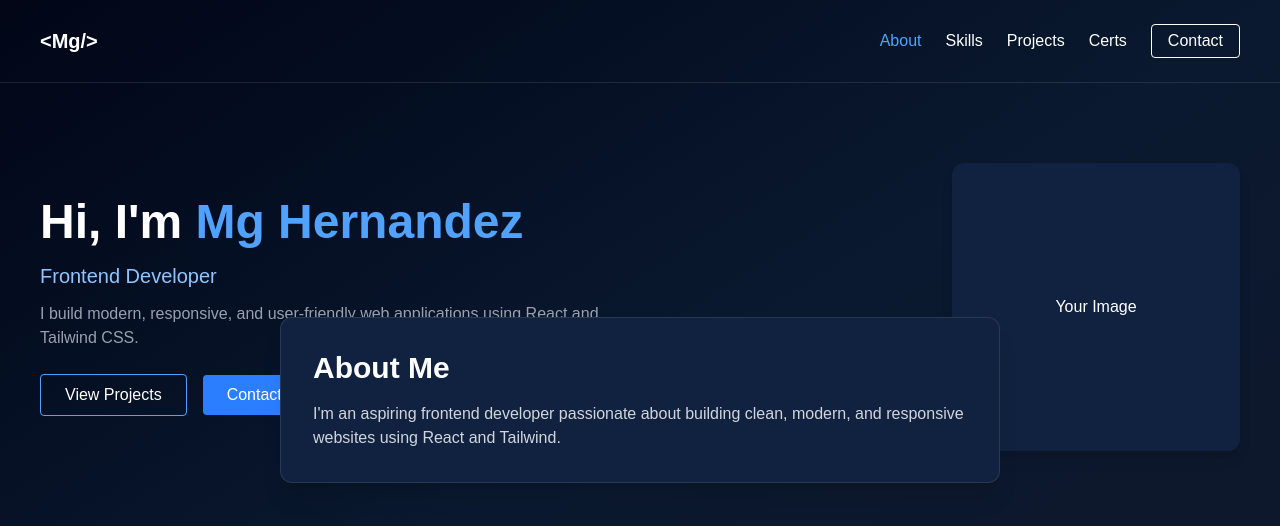
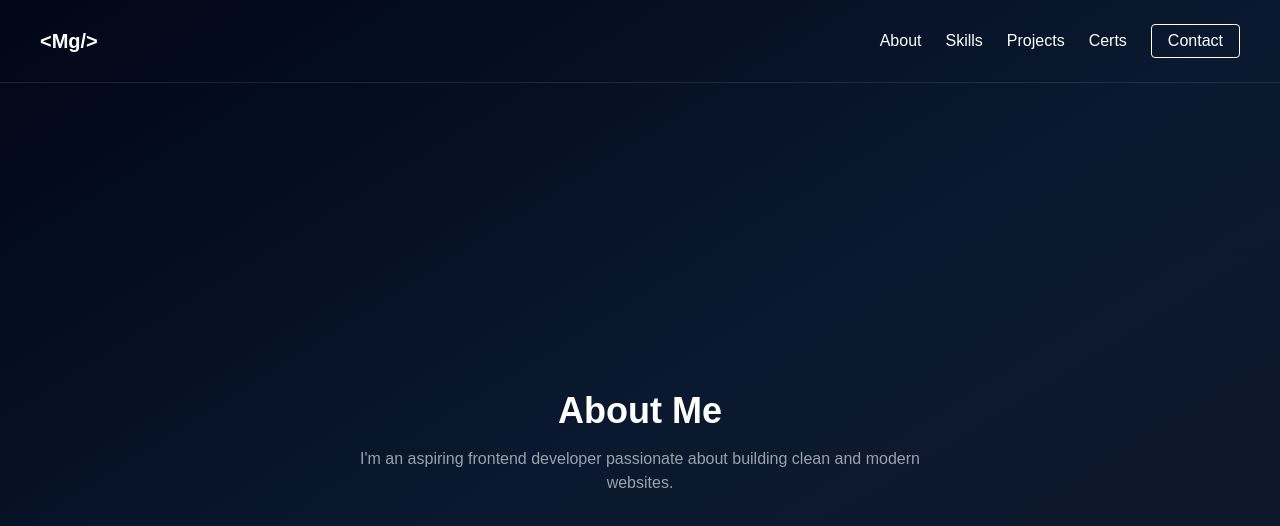
Before and after one commit to mghernandez690-del/portfolio, a Next.js app: page / in a window 1280 px wide. Both pictures are taken after a click on the button "About". Shown: the top 526 px of the page. Built offline with nearby package versions, Linux system fonts and the light colour scheme.

Commit message:
final UI upgrade

```diff
--- a/app/page.tsx
+++ b/app/page.tsx
@@ -9,7 +9,6 @@ export default function Home() {
 
   const fullText = "Frontend Developer";
 
-  // typing effect
   useEffect(() => {
     let i = 0;
     const interval = setInterval(() => {
@@ -22,136 +21,141 @@ export default function Home() {
   }, []);
 
   return (
-    <main className="h-screen overflow-hidden bg-gradient-to-br from-[#020617] via-[#0a192f] to-[#0f172a] text-white">
+    <main className="h-screen bg-gradient-to-br from-[#020617] via-[#0a192f] to-[#0f172a] text-white overflow-hidden">
 
       {/* NAVBAR */}
       <nav className="flex justify-between items-center px-10 py-6 border-b border-white/10">
-        <h1 className="text-xl font-bold">&lt;Mg/&gt;</h1>
+        <h1 className="text-xl font-bold cursor-pointer" onClick={() => setActive("")}>
+          &lt;Mg/&gt;
+        </h1>
 
         <div className="space-x-6 hidden md:flex items-center">
           {["about", "skills", "projects", "certs"].map((item) => (
             <button
               key={item}
               onClick={() => setActive(item)}
-              className={`capitalize transition ${
-                active === item ? "text-blue-400" : "hover:text-blue-300"
-              }`}
+              className="capitalize hover:text-blue-400 transition"
             >
               {item}
             </button>
           ))}
 
-          <button className="border px-4 py-1 rounded hover:bg-white/10 transition">
-            Contact
-          </button>
+          <button className="border px-4 py-1 rounded">Contact</button>
         </div>
       </nav>
 
-      {/* HERO */}
-      <section className="flex flex-col md:flex-row items-center justify-between px-10 py-20">
+      {/* SCREEN SWITCH */}
+      <AnimatePresence mode="wait">
 
+        {/* HERO (default) */}
+        {active === "" && (
+          <motion.section
+            key="hero"
+            initial={{ opacity: 0 }}
+            animate={{ opacity: 1 }}
+            exit={{ opacity: 0 }}
+            className="flex flex-col md:flex-row items-center justify-between px-10 py-20 h-[calc(100vh-80px)]"
+          >
             <div className="max-w-xl">
               <h1 className="text-5xl font-bold mb-4">
                 Hi, I'm <span className="text-blue-400">Mg Hernandez</span>
               </h1>
 
-          <h2 className="text-xl text-blue-300 h-6 mb-4">
-            {text}
-          </h2>
+              <h2 className="text-xl text-blue-300 h-6 mb-4">{text}</h2>
 
               <p className="text-gray-400 mb-6">
-            I build modern, responsive, and user-friendly web applications using
-            React and Tailwind CSS.
+                I build modern, responsive, and user-friendly web applications using React and Tailwind CSS.
               </p>
 
               <div className="space-x-4">
                 <button
                   onClick={() => setActive("projects")}
-              className="px-6 py-2 border border-blue-400 rounded hover:bg-blue-500 hover:shadow-lg transition"
+                  className="px-6 py-2 border border-blue-400 rounded hover:bg-blue-500 transition"
                 >
                   View Projects
                 </button>
 
-            <button className="px-6 py-2 bg-blue-500 rounded hover:shadow-lg transition">
+                <button className="px-6 py-2 bg-blue-500 rounded">
                   Contact Me
                 </button>
               </div>
             </div>
 
-        {/* IMAGE */}
             <div className="mt-10 md:mt-0">
-          <div className="w-72 h-72 bg-[#112240] rounded-xl flex items-center justify-center shadow-lg">
+              <div className="w-72 h-72 bg-[#112240] rounded-xl flex items-center justify-center">
                 Your Image
               </div>
             </div>
-      </section>
-
-      {/* TABS CONTENT (CENTERED DASHBOARD STYLE) */}
-      <div className="absolute inset-0 flex items-center justify-center pointer-events-none">
-
-        <div className="w-full max-w-3xl px-6 pointer-events-auto">
-
-          <AnimatePresence mode="wait">
-            {active && (
-              <motion.div
-                key={active}
-                initial={{ opacity: 0, y: 40 }}
-                animate={{ opacity: 1, y: 0 }}
-                exit={{ opacity: 0, y: -40 }}
-                transition={{ duration: 0.4 }}
-                className="bg-[#112240] p-8 rounded-xl shadow-xl backdrop-blur-md border border-white/10"
-              >
-
-                {active === "about" && (
-                  <>
-                    <h2 className="text-3xl font-bold mb-4">About Me</h2>
-                    <p className="text-gray-300">
-                      I'm an aspiring frontend developer passionate about building
-                      clean, modern, and responsive websites using React and Tailwind.
-                    </p>
-                  </>
+          </motion.section>
         )}
 
+        {/* ABOUT */}
+        {active === "about" && (
+          <motion.section
+            key="about"
+            initial={{ opacity: 0, x: 100 }}
+            animate={{ opacity: 1, x: 0 }}
+            exit={{ opacity: 0, x: -100 }}
+            className="h-[calc(100vh-80px)] flex items-center justify-center"
+          >
+            <div className="max-w-xl text-center">
+              <h2 className="text-4xl font-bold mb-4">About Me</h2>
+              <p className="text-gray-400">
+                I'm an aspiring frontend developer passionate about building clean and modern websites.
+              </p>
+            </div>
+          </motion.section>
+        )}
+
+        {/* SKILLS */}
         {active === "skills" && (
-                  <>
-                    <h2 className="text-3xl font-bold mb-6">Skills</h2>
+          <motion.section
+            key="skills"
+            initial={{ opacity: 0, x: 100 }}
+            animate={{ opacity: 1, x: 0 }}
+            exit={{ opacity: 0, x: -100 }}
+            className="h-[calc(100vh-80px)] flex items-center justify-center"
+          >
+            <div>
+              <h2 className="text-4xl font-bold mb-6 text-center">Skills</h2>
               <div className="grid grid-cols-2 md:grid-cols-3 gap-4">
-                      {["HTML", "CSS", "JavaScript", "React", "Tailwind", "Git"].map((skill) => (
-                        <div
-                          key={skill}
-                          className="bg-[#0f172a] p-4 rounded text-center hover:bg-blue-500/20 transition"
-                        >
-                          {skill}
+                {["HTML", "CSS", "JS", "React", "Tailwind", "Git"].map((s) => (
+                  <div key={s} className="bg-[#112240] p-4 rounded text-center">
+                    {s}
                   </div>
                 ))}
               </div>
-                  </>
+            </div>
+          </motion.section>
         )}
 
+        {/* PROJECTS */}
         {active === "projects" && (
-                  <>
-                    <h2 className="text-3xl font-bold mb-4">Projects</h2>
-                    <p className="text-gray-300">
-                      Your portfolio projects will be displayed here.
-                    </p>
-                  </>
+          <motion.section
+            key="projects"
+            initial={{ opacity: 0, x: 100 }}
+            animate={{ opacity: 1, x: 0 }}
+            exit={{ opacity: 0, x: -100 }}
+            className="h-[calc(100vh-80px)] flex items-center justify-center"
+          >
+            <h2 className="text-4xl">Projects Section</h2>
+          </motion.section>
         )}
 
+        {/* CERTS */}
         {active === "certs" && (
-                  <>
-                    <h2 className="text-3xl font-bold mb-4">Certificates</h2>
-                    <p className="text-gray-300">
-                      Your certifications and achievements here.
-                    </p>
-                  </>
+          <motion.section
+            key="certs"
+            initial={{ opacity: 0, x: 100 }}
+            animate={{ opacity: 1, x: 0 }}
+            exit={{ opacity: 0, x: -100 }}
+            className="h-[calc(100vh-80px)] flex items-center justify-center"
+          >
+            <h2 className="text-4xl">Certificates Section</h2>
+          </motion.section>
         )}
 
-              </motion.div>
-            )}
       </AnimatePresence>
-
-        </div>
-      </div>
 
     </main>
   );
```
Lines whose indentation alone changed are shown as unchanged.
